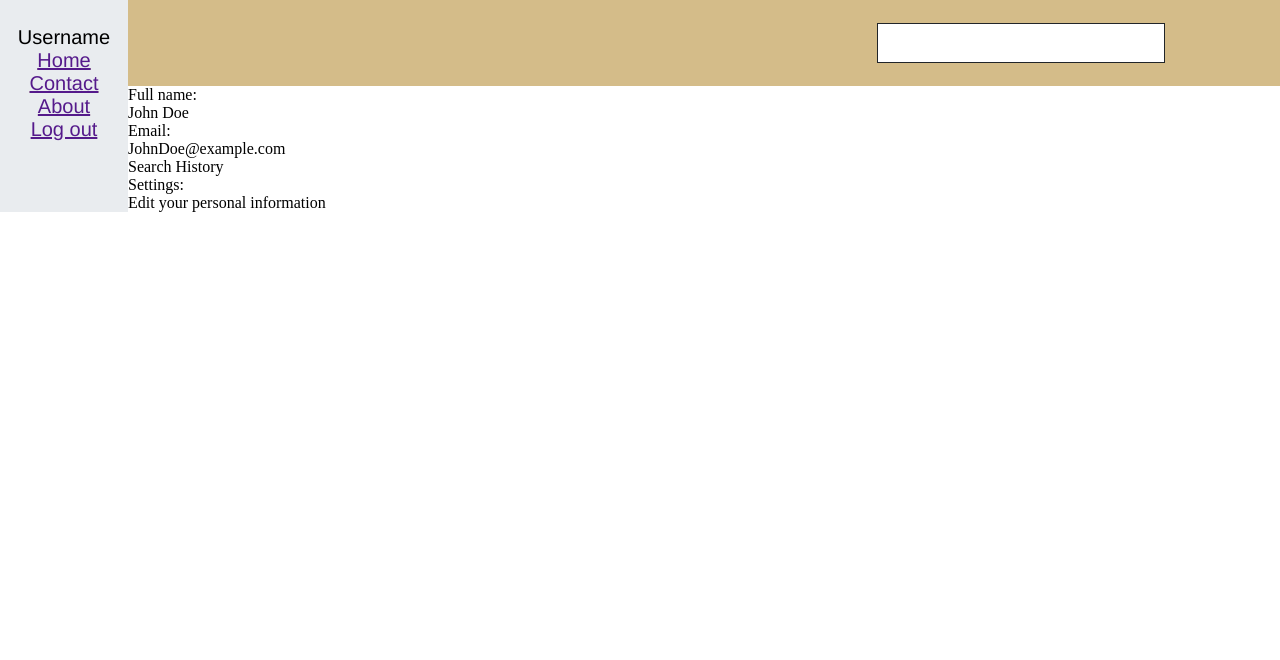
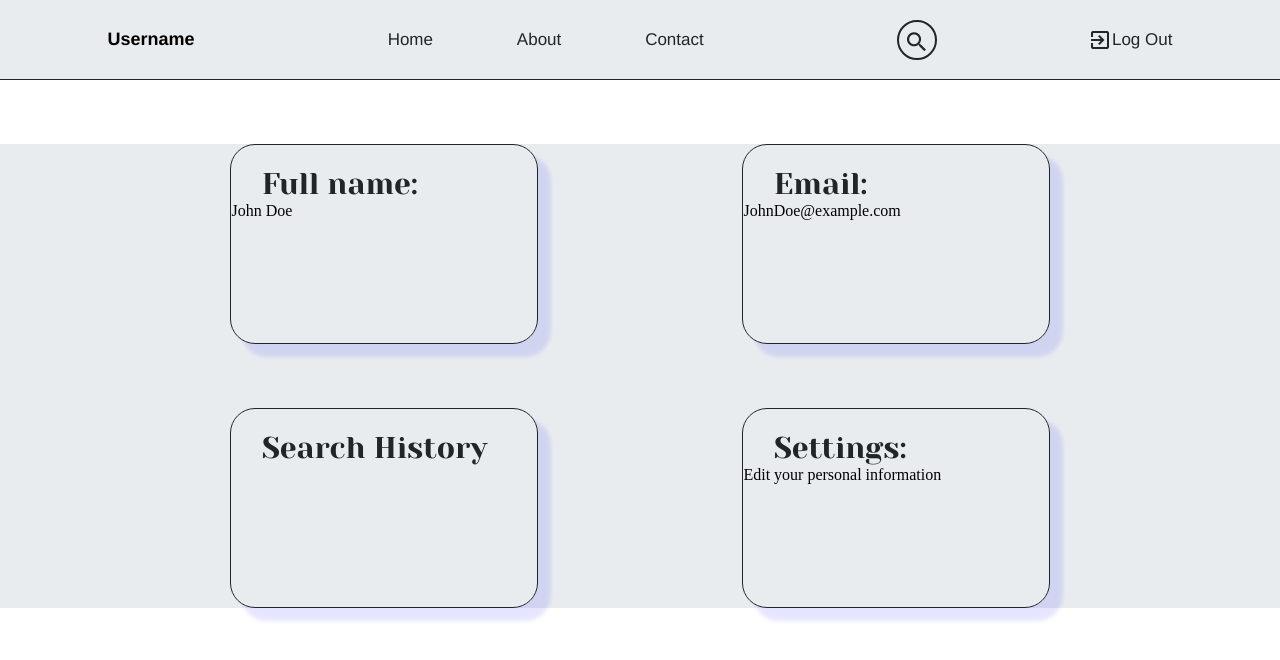
Before and after one commit to it-zmatt/appStore, a Django app: page /user/ in a window 1280 px wide. Shown: the top 660 px of the page. Run offline with Django 4.2, Linux system fonts and the light colour scheme.

Commit message:
Styling the content of the Users page

```diff
--- /dev/null
+++ b/thehive/accounts/static/css/base.css
@@ -0,0 +1,163 @@
+@import url('https://fonts.googleapis.com/css2?family=Yeseva+One&display=swap');
+
+*{
+    box-sizing: border-box;
+    padding: 0%;
+    margin: 0%;
+}
+
+nav .Username{
+    font-family: 'Helvetica Neue', Helvetica, Arial, sans-serif;
+    font-size: 18px;
+    font-weight: 600;
+}
+
+nav{
+    display: flex;
+    height: 10vh;
+    justify-content: space-around;
+    align-items: center;
+    text-align: center;
+    padding: 2.5%;
+    font-family: 'Helvetica Neue', Helvetica, Arial, sans-serif;
+    font-size: 17px;
+    font-weight: 400;
+    border-bottom: 1px solid #212529 ;
+    background-color: #E9ECEF;
+
+}
+
+/* Styling the links in the navbar */
+
+nav .list{
+    display: flex;
+    justify-content: space-around;
+    width: 50vh;
+}
+
+nav a{
+    text-decoration: none;
+    color: #212529;
+}
+
+nav a:hover{
+    color: #D4BC89;
+    text-decoration: underline;
+}
+
+nav .Logout{
+    position: absolute;
+    bottom: 4%;
+    left: 2.5%;
+}
+
+nav .logout a{
+    display: flex;
+    align-items: center;
+}
+
+/* Styliung the Search bar */
+
+.box{
+    position: relative;
+}
+
+.input {
+    padding: 10px;
+    width: 40px;
+    height: 40px;
+    background: none;
+    border: 2px solid #212529;
+    border-radius: 50px;
+    box-sizing: border-box;
+    font-size: 15px;
+    color: #212529;
+    outline: none;
+    transition: .5s;
+}
+.box:hover input{
+    width: 350px;
+    background: #e9ECEF;
+    border-radius: 4px;
+}
+.box i{
+    position: absolute;
+    top: 55%;
+    transform: translate(-50%,-50%);
+    font-size: 26px;
+    color: #212529;
+    transition: .2s;
+}
+.box:hover i{
+    opacity: 0;
+    z-index: -1;
+}
+
+/* Styling content */
+
+.Content{
+    display: block;
+    background-color: #E9ECEF;
+}
+
+.Content .info{
+    display: flex;
+    justify-content: space-around;
+    margin: 5% auto;
+    width: 80%;
+}
+
+.Content .info div{
+    padding-top: 2%;
+    width: 30%;
+    height: 25vh;
+    border: 1px solid #212529;
+    border-radius: 25px;
+    box-shadow: 12px 12px 4px 1px rgba(0, 0, 255, .1);
+}
+
+.Content .Display{
+    display: flex;
+    justify-content: space-around;
+    margin: 5% auto;
+    width: 80%;
+}
+
+.Content .Display div{
+    padding-top: 2%;
+    width: 30%;
+    height: 25vh;
+    border: 1px solid #212529;
+    border-radius: 25px;
+    box-shadow: 12px 12px 4px 1px rgba(0, 0, 255, .1);
+}
+
+/* Styling the content inside each div */
+
+.Content .info a{
+    padding-left: 10%;
+    font-family: 'Yeseva One', cursive;
+    font-size: 30px;
+    font-weight: 400;
+    text-decoration: none;
+    color: #212529;
+}
+
+.Content .info a:hover{
+    color: #D4BC89;
+    text-decoration: underline;
+}
+
+.Content .Display a{
+    padding-left: 10%;
+    font-family: 'Yeseva One', cursive;
+    font-size: 30px;
+    font-weight: 400;
+    text-decoration: none;
+    color: #212529;
+}
+
+.Content .Display a:hover{
+    color: #D4BC89;
+    text-decoration: underline;
+}
--- a/thehive/accounts/templates/accounts/base.html
+++ b/thehive/accounts/templates/accounts/base.html
@@ -1,3 +1,4 @@
+{% load static %}
 <!DOCTYPE html>
 <html>
 
@@ -6,88 +7,58 @@
         {% block title %}
         <title>Home</title>
         {% endblock %}
-        <style>
-            *{
-                box-sizing: border-box;
-                padding: 0%;
-                margin: 0%;
-            }
-        </style>
+        <link href="https://fonts.googleapis.com/icon?family=Material+Icons" rel="stylesheet">
+        <link rel="stylesheet" href="{% static 'css/base.css' %}">
 
 
 
     </head>
 
-    <body style="display: flex;
-    justify-content: space-around;
-
-    ">
-        <nav style="width: 10%;
-        text-align: center;
-        padding-top: 2%;
-        background-color: #e9ecef;
-        font-family: 'Helvetica Neue', Helvetica, Arial, sans-serif;
-        font-size: 20px;
-        font-weight: 500;
-
-
-        ">
+    <body>
+        <nav>
             <div class="Username">
                 <p>Username</p>
             </div>
-            <div class="nav" style="
-            text-decoration: none;
-            color: #212529;
-            color: #D4BC89;
-            text-decoration: underline;
-            ">
-                <p><a href="">Home</a></p>
-                <p><a href="">Contact</a></p>
-                <p><a href="">About</a></p>
+            <div class="list">
+                <p><a href="#">Home</a></p>
+                <p><a href="#">About</a></p>
+                <p><a href="#">Contact</a></p>
             </div>
-            <div class="Logout">
-                <p><a href="">Log out</a></p>
+            <div class="box">
+                <form name="search">
+                    <input type="text" class="input" name="txt" onmouseout="this.value = ''; this.blur();">
+                </form>
+                <i class="material-icons" style="text-decoration: none;">search</i>
+
+            </div>
+            <div class="logout">
+
+                <a href="#">
+                    <i class="material-icons">exit_to_app</i>
+                    <p>Log Out</p>
+                </a>
+
             </div>
         </nav>
 
-        <div class="Content" style="width: 90%;
-
-        ">
+        <div class="Content">
         {% block content %}
-            <div class="Searchbar" style="background-color: #D4BC89;
-            padding: 2% 0%;
-            text-align: right;
-
-            ">
-                <input type="text" name="Searchbar"
-                style="width: 25%; height: 5vh;
-                border: 1px solid #212529;
-                font-size: 3vh;
-                margin-right: 10%;"
-                > <label for="Searchbar"></label>
-            </div>
-            <div class="Profile">
                 <div class="info">
                     <div class="Name">
-                        <p>Full name:</p>   <p>John Doe</p>
+                        <h1><a href=""  >Full name:</a></h1>   <p>John Doe</p>
                     </div>
                     <div class="Email">
-                        <p>Email:</p>   <p>JohnDoe@example.com</p>
+                        <h1><a href="">Email:</a></h1>   <p>JohnDoe@example.com</p>
                     </div>
                 </div>
                 <div class="Display">
                     <div class="History">
-                        <p>Search History</p>
+                        <h1> <a href="">Search History </a></h1>
                     </div>
                     <div class="Settings">
-                        <p>Settings:</p> <p>Edit your personal information</p>
+                        <h1><a href="">Settings:</a></h1> <p>Edit your personal information</p>
                     </div>
                 </div>
-
-            </div>
-
-
-
         {% endblock %}
         </div>
 
--- a/thehive/thehive/settings.py
+++ b/thehive/thehive/settings.py
@@ -42,6 +42,9 @@ INSTALLED_APPS = [
     'supplier',
 
 ]
+
+STATIC_URL = '/static/'
+
 
 MIDDLEWARE = [
     'django.middleware.security.SecurityMiddleware',
```
